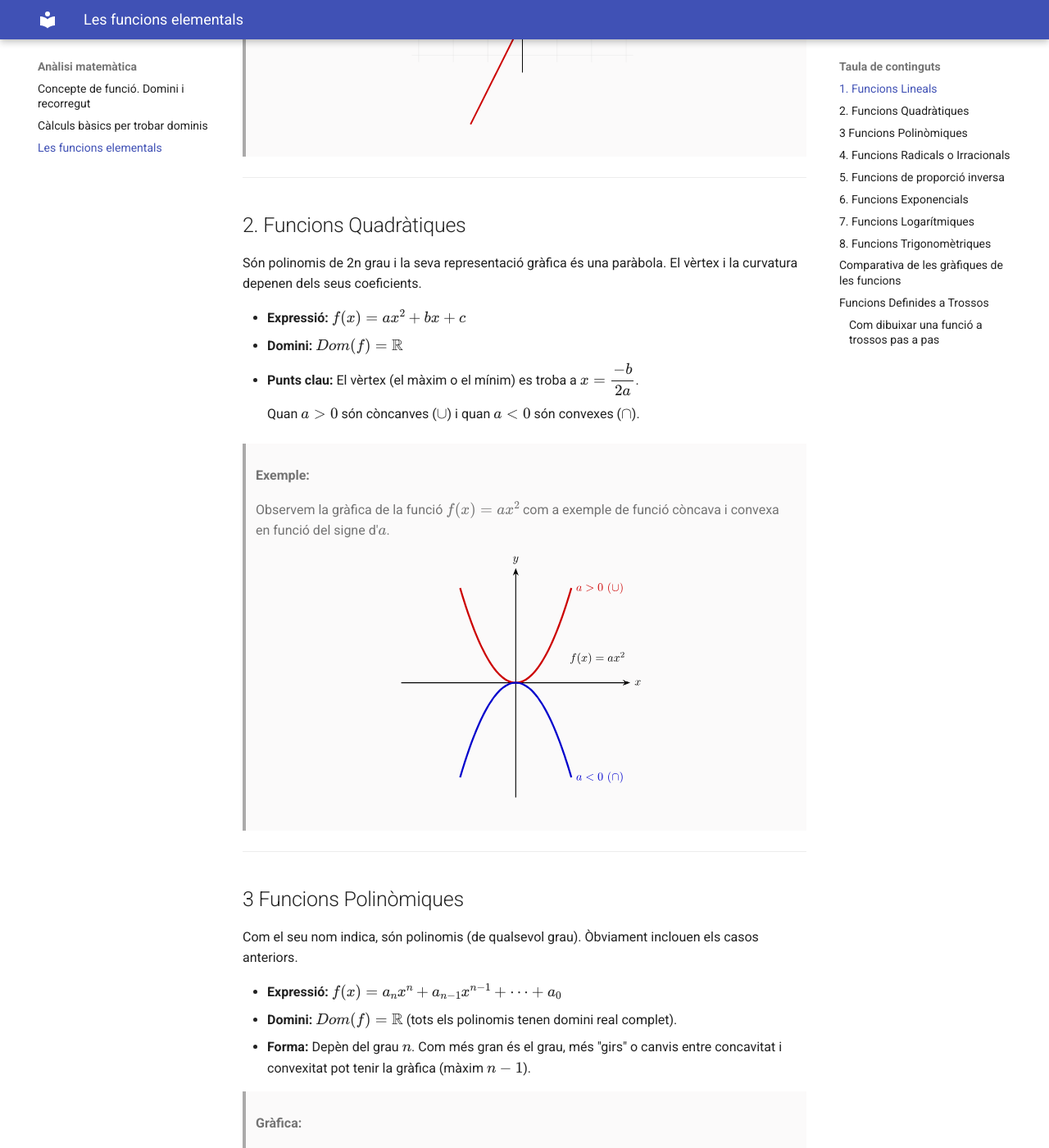
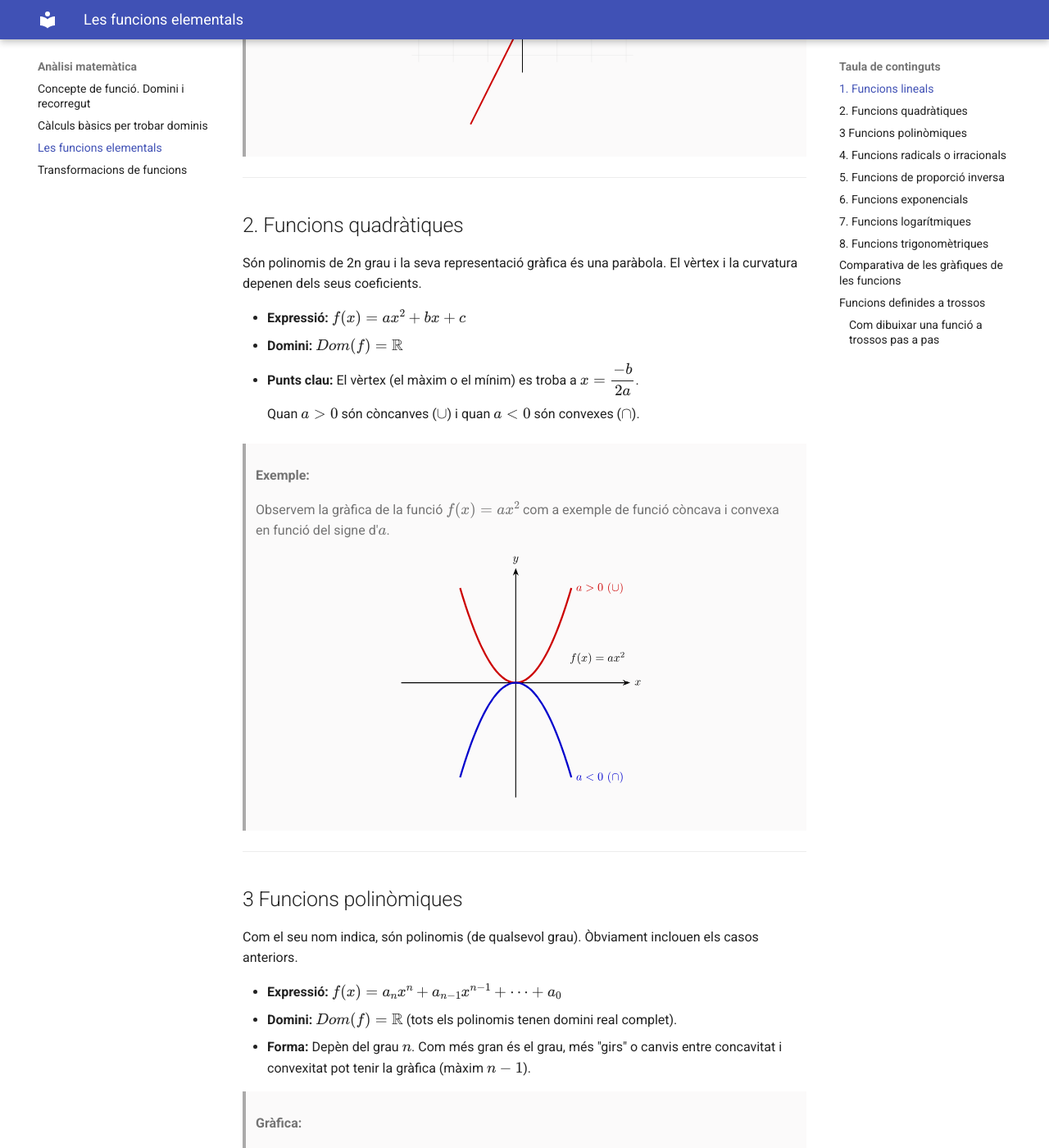
Before and after one commit to irazuzta/MatematiquesBat, an MkDocs documentation site: the page built from docs/analisi/03_funcions_elementals.md, in a window 1280 px wide and 1400 px high, scrolled down 1186 px. Shown: the whole window at 82% size. Built offline with MkDocs 1.6.1 and Material for MkDocs 9.7.7, drawn with Linux system fonts in a browser that asks for light colours; some of the changed text lies outside the part shown.

Commit message:
transformacions

```diff
--- a/docs/analisi/03_funcions_elementals.md
+++ b/docs/analisi/03_funcions_elementals.md
@@ -7,7 +7,7 @@
 
 
 
-## 1. Funcions Lineals
+## 1. Funcions lineals
 Són les més senzilles i la seva representació és una línia recta. Són polinomis de 1r grau.
 
 * **Expressió:** $f(x) = mx + n$
@@ -31,7 +31,7 @@
 
 ---
 
-## 2. Funcions Quadràtiques
+## 2. Funcions quadràtiques
 Són polinomis de 2n grau i la seva representació gràfica és una paràbola. El vèrtex i la curvatura depenen dels seus coeficients.
 
 * **Expressió:** $f(x) = ax^2 + bx + c$
@@ -47,7 +47,7 @@
 
 ---
 
-## 3 Funcions Polinòmiques
+## 3 Funcions polinòmiques
 Com el seu nom indica, són polinomis (de qualsevol grau). Òbviament inclouen els casos anteriors.
 
 * **Expressió:** $f(x) = a_n x^n + a_{n-1} x^{n-1} + \dots + a_0$
@@ -61,7 +61,7 @@
 
 ---
 
-## 4. Funcions Radicals o Irracionals
+## 4. Funcions radicals o irracionals
 Són les funcions $\sqrt[n]{x}$. El domini d'aquestes funcions depèn de si l'índex de l'arrel és parell o senar.
 
 **Casos habituals:**
@@ -92,7 +92,7 @@
 
 ---
 
-## 6. Funcions Exponencials
+## 6. Funcions exponencials
 Creixen o decreixen de forma extremadament ràpida.
 
 * **Expressió:** $f(x) = a^x$ (amb $a > 0$ i $a \neq 1$)
@@ -106,7 +106,7 @@
 
 ---
 
-## 7. Funcions Logarítmiques
+## 7. Funcions logarítmiques
 Són les inverses de les exponencials.
 
 * **Expressió:** $f(x) = \log_a(x)$
@@ -121,7 +121,7 @@
 
 ---
 
-## 8. Funcions Trigonomètriques
+## 8. Funcions trigonomètriques
 Descriuen moviments periòdics i oscil·lacions.
 
 | Funció | Expressió | Domini | Recorregut o imatge|
@@ -150,7 +150,7 @@
 
 ---
 
-## Funcions Definides a Trossos
+## Funcions definides a trossos
 Una funció definida a trossos utilitza diferents expressions analítiques segons l'interval de l'eix $x$ on ens trobem.O sigui, són funcions que no segueixen una única fórmula per a tot el seu domini, sinó que canvien d'expressió segons el valor de la variable $x$. Cada "tros" té el seu propi interval de definició.
 
 * **Expressió:** $f(x) = \begin{cases} f_1(x) & \text{si } x \in I_1 \\ f_2(x) & \text{si } x \in I_2 \\ ... \\ f_n(x) & \text{si } x \in I_n\end{cases}$
--- a/mkdocs.yml
+++ b/mkdocs.yml
@@ -42,3 +42,4 @@
       - "Concepte de funció. Domini i recorregut": analisi/01_concepte_funcio.md
       - "Càlculs bàsics per trobar dominis": analisi/02_eines_calcul_dominis.md
       - "Les funcions elementals": analisi/03_funcions_elementals.md
+      - "Transformacions de funcions": analisi/04_transformacio_funcions.md
```
Also changed, not shown: docs/analisi/04_transformacio_funcions.md (added, +77 -0 lines), docs/img/analisi/homotecia1.svg (added), docs/img/analisi/homotecia2.svg (added), docs/img/analisi/simetria_OX.svg (added), docs/img/analisi/simetria_OY.svg (added), docs/img/analisi/translacio_horitzontal1.svg (added), docs/img/analisi/translacio_horitzontal2.svg (added), docs/img/analisi/translacio_vertical.svg (added).
